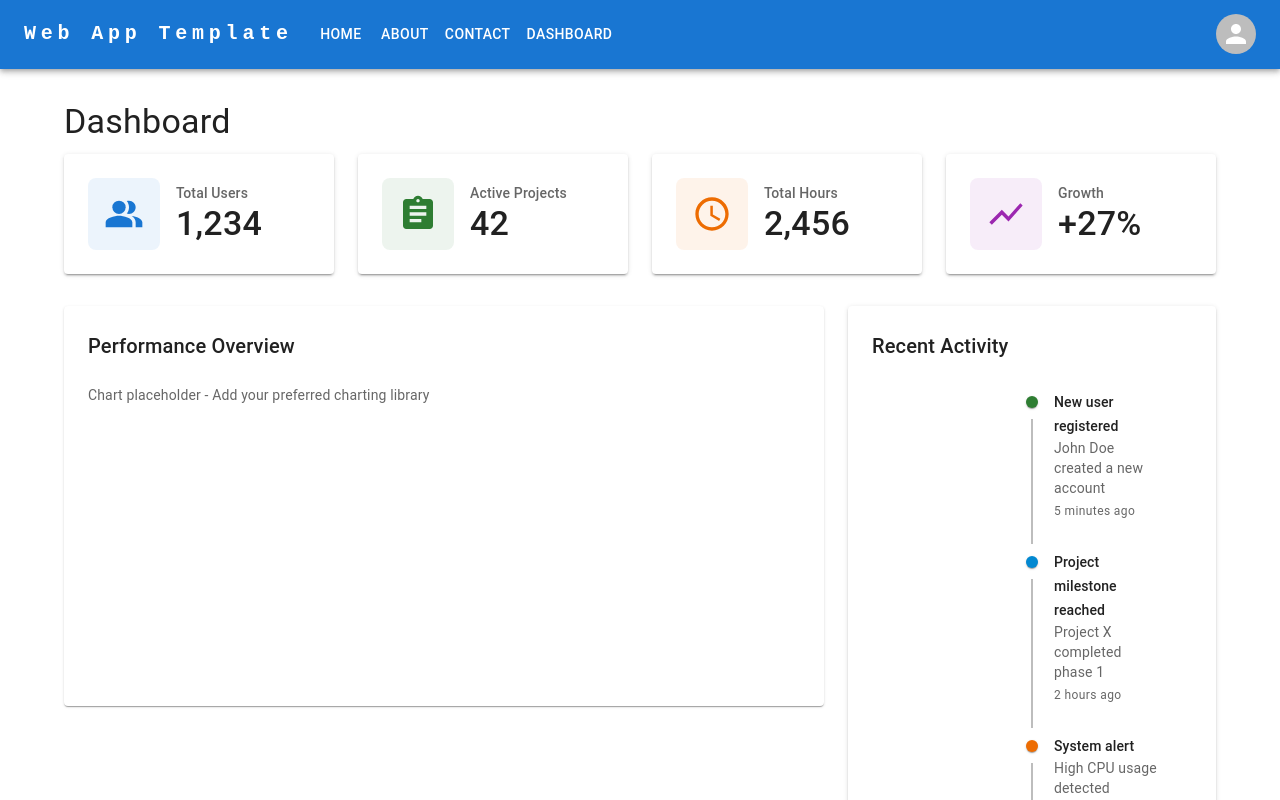
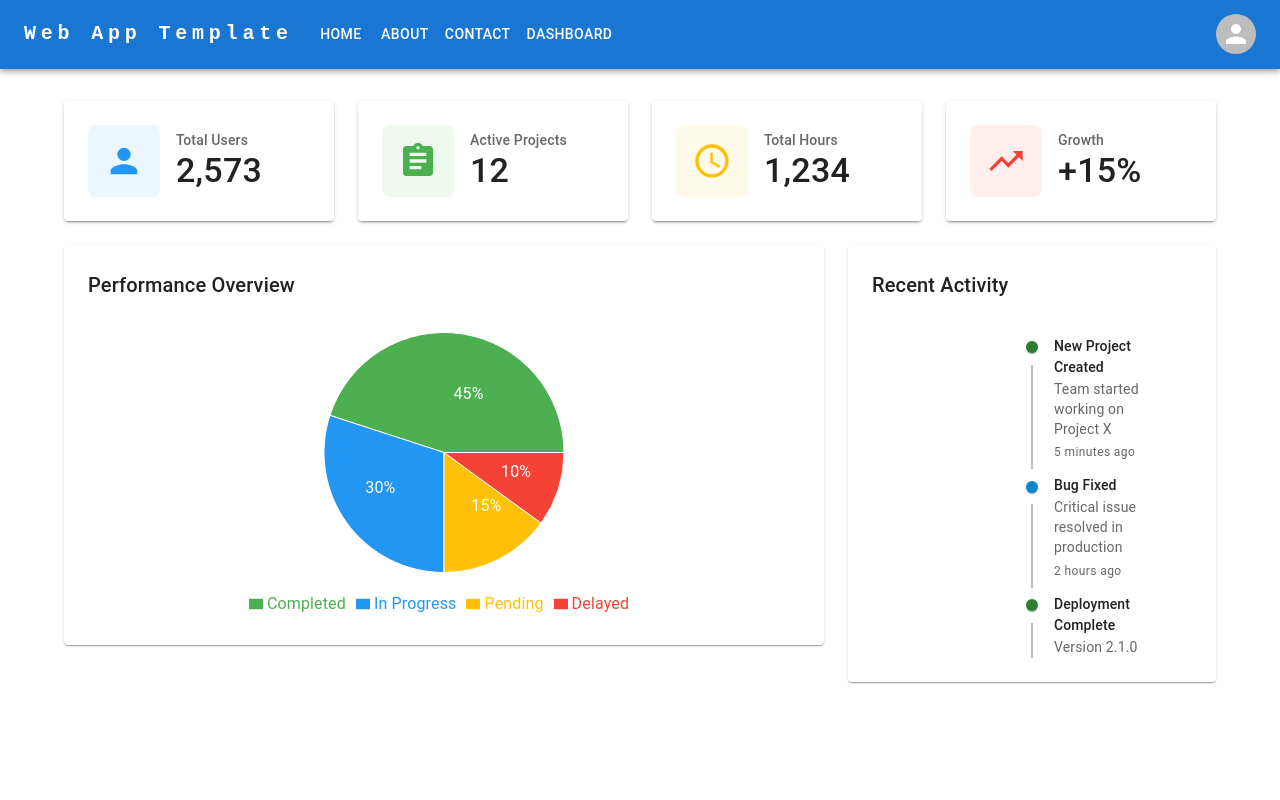
Before and after one commit to timone019/web-app-template, a React (Create React App) app: page /dashboard in a window 1280 px wide. Shown: the top 800 px of the page. Built offline with nearby package versions, Linux system fonts and the light colour scheme.

Commit message:
added pie chart to dashboard

```diff
--- a/package.json
+++ b/package.json
@@ -22,6 +22,7 @@
     "react-dom": "^18.3.1",
     "react-router-dom": "^7.0.1",
     "react-scripts": "5.0.1",
+    "recharts": "^2.13.3",
     "typescript": "^4.9.5",
     "web-vitals": "^2.1.4",
     "yup": "^1.4.0"
--- a/src/components/dashboard/ActivityTimeline.tsx
+++ b/src/components/dashboard/ActivityTimeline.tsx
@@ -9,7 +9,7 @@ import {
 } from '@mui/lab';
 import { Paper, Typography, Box } from '@mui/material';
 
-interface Activity {
+export interface Activity {
   id: number;
   title: string;
   description: string;
@@ -17,39 +17,51 @@ interface Activity {
   type: 'success' | 'error' | 'info' | 'warning';
 }
 
-interface ActivityTimelineProps {
+export interface ActivityTimelineProps {
   activities: Activity[];
 }
 
+const getTimelineDotColor = (type: Activity['type']) => {
+  switch (type) {
+    case 'success':
+      return 'success';
+    case 'error':
+      return 'error';
+    case 'warning':
+      return 'warning';
+    case 'info':
+    default:
+      return 'info';
+  }
+};
+
 const ActivityTimeline: React.FC<ActivityTimelineProps> = ({ activities }) => {
   return (
-    <Paper elevation={2} sx={{ p: 3 }}>
+    <Paper sx={{ p: 3, height: '100%' }}>
       <Typography variant="h6" gutterBottom>
         Recent Activity
       </Typography>
+      <Box sx={{ maxHeight: 350, overflow: 'auto' }}>
         <Timeline>
           {activities.map((activity, index) => (
             <TimelineItem key={activity.id}>
               <TimelineSeparator>
-              <TimelineDot color={activity.type} />
+                <TimelineDot color={getTimelineDotColor(activity.type)} />
                 {index < activities.length - 1 && <TimelineConnector />}
               </TimelineSeparator>
               <TimelineContent>
-              <Box sx={{ mb: 2 }}>
-                <Typography variant="subtitle2" component="span">
-                  {activity.title}
-                </Typography>
+                <Typography variant="subtitle2">{activity.title}</Typography>
                 <Typography variant="body2" color="text.secondary">
                   {activity.description}
                 </Typography>
                 <Typography variant="caption" color="text.secondary">
                   {activity.time}
                 </Typography>
-              </Box>
               </TimelineContent>
             </TimelineItem>
           ))}
         </Timeline>
+      </Box>
     </Paper>
   );
 };
--- /dev/null
+++ b/src/components/dashboard/PerformanceChart.tsx
@@ -0,0 +1,80 @@
+import React from 'react';
+import { PieChart, Pie, Cell, ResponsiveContainer, Legend, Tooltip } from 'recharts';
+import { Paper, Typography, Box } from '@mui/material';
+
+interface ChartData {
+  name: string;
+  value: number;
+  color: string;
+}
+
+interface PerformanceChartProps {
+  data: ChartData[];
+}
+
+const RADIAN = Math.PI / 180;
+const renderCustomizedLabel = ({
+  cx,
+  cy,
+  midAngle,
+  innerRadius,
+  outerRadius,
+  percent,
+}: any) => {
+  const radius = innerRadius + (outerRadius - innerRadius) * 0.5;
+  const x = cx + radius * Math.cos(-midAngle * RADIAN);
+  const y = cy + radius * Math.sin(-midAngle * RADIAN);
+
+  return (
+    <text
+      x={x}
+      y={y}
+      fill="white"
+      textAnchor={x > cx ? 'start' : 'end'}
+      dominantBaseline="central"
+    >
+      {`${(percent * 100).toFixed(0)}%`}
+    </text>
+  );
+};
+
+const PerformanceChart: React.FC<PerformanceChartProps> = ({ data }) => {
+  return (
+    <Paper
+      sx={{
+        p: 3,
+        display: 'flex',
+        flexDirection: 'column',
+        height: 400,
+      }}
+    >
+      <Typography variant="h6" gutterBottom>
+        Performance Overview
+      </Typography>
+      <Box sx={{ width: '100%', height: '100%', minHeight: 300 }}>
+        <ResponsiveContainer width="100%" height="100%">
+          <PieChart>
+            <Pie
+              data={data}
+              cx="50%"
+              cy="50%"
+              labelLine={false}
+              label={renderCustomizedLabel}
+              outerRadius={120}
+              fill="#8884d8"
+              dataKey="value"
+            >
+              {data.map((entry, index) => (
+                <Cell key={`cell-${index}`} fill={entry.color} />
+              ))}
+            </Pie>
+            <Tooltip />
+            <Legend />
+          </PieChart>
+        </ResponsiveContainer>
+      </Box>
+    </Paper>
+  );
+};
+
+export default PerformanceChart;
--- a/src/pages/Dashboard.tsx
+++ b/src/pages/Dashboard.tsx
@@ -1,117 +1,90 @@
 import React from 'react';
-import { Container, Grid, Typography, Paper } from '@mui/material';
-import {
-  PeopleAlt as PeopleIcon,
-  ShowChart as ChartIcon,
-  AccessTime as TimeIcon,
-  Assignment as TaskIcon,
-} from '@mui/icons-material';
+import { Container, Grid } from '@mui/material';
 import StatCard from '../components/dashboard/StatCard';
-import ActivityTimeline from '../components/dashboard/ActivityTimeline';
+import ActivityTimeline, { Activity } from '../components/dashboard/ActivityTimeline';
+import PerformanceChart from '../components/dashboard/PerformanceChart';
+import { Person, Assignment, AccessTime, TrendingUp } from '@mui/icons-material';
 
-const Dashboard = () => {
-  // Mock data for statistics
-  const stats = [
-    {
-      title: 'Total Users',
-      value: '1,234',
-      icon: <PeopleIcon />,
-      color: '#1976d2',
-    },
-    {
-      title: 'Active Projects',
-      value: '42',
-      icon: <TaskIcon />,
-      color: '#2e7d32',
-    },
-    {
-      title: 'Total Hours',
-      value: '2,456',
-      icon: <TimeIcon />,
-      color: '#ed6c02',
-    },
-    {
-      title: 'Growth',
-      value: '+27%',
-      icon: <ChartIcon />,
-      color: '#9c27b0',
-    },
+const Dashboard: React.FC = () => {
+  const chartData = [
+    { name: 'Completed', value: 45, color: '#4CAF50' },
+    { name: 'In Progress', value: 30, color: '#2196F3' },
+    { name: 'Pending', value: 15, color: '#FFC107' },
+    { name: 'Delayed', value: 10, color: '#F44336' },
   ];
 
-  // Mock data for activities
-  const activities = [
+  const activities: Activity[] = [
     {
       id: 1,
-      title: 'New user registered',
-      description: 'John Doe created a new account',
+      title: 'New Project Created',
+      description: 'Team started working on Project X',
       time: '5 minutes ago',
-      type: 'success' as const,
+      type: 'success',
     },
     {
       id: 2,
-      title: 'Project milestone reached',
-      description: 'Project X completed phase 1',
+      title: 'Bug Fixed',
+      description: 'Critical issue resolved in production',
       time: '2 hours ago',
-      type: 'info' as const,
+      type: 'info',
     },
     {
       id: 3,
-      title: 'System alert',
-      description: 'High CPU usage detected',
+      title: 'Deployment Complete',
+      description: 'Version 2.1.0 deployed to production',
       time: '1 day ago',
-      type: 'warning' as const,
+      type: 'success',
     },
     {
       id: 4,
-      title: 'Error reported',
-      description: 'API endpoint /users/create failed',
+      title: 'Server Alert',
+      description: 'High memory usage detected',
       time: '2 days ago',
-      type: 'error' as const,
+      type: 'warning',
     },
   ];
 
   return (
     <Container maxWidth="lg" sx={{ mt: 4, mb: 4 }}>
-      <Typography variant="h4" component="h1" gutterBottom>
-        Dashboard
-      </Typography>
-
-      {/* Statistics Cards */}
-      <Grid container spacing={3} sx={{ mb: 4 }}>
-        {stats.map((stat, index) => (
-          <Grid item xs={12} sm={6} md={3} key={index}>
-            <StatCard
-              title={stat.title}
-              value={stat.value}
-              icon={stat.icon}
-              color={stat.color}
-            />
-          </Grid>
-        ))}
-      </Grid>
-
       <Grid container spacing={3}>
-        {/* Chart */}
-        <Grid item xs={12} md={8}>
-          <Paper
-            sx={{
-              p: 3,
-              display: 'flex',
-              flexDirection: 'column',
-              height: 400,
-            }}
-          >
-            <Typography variant="h6" gutterBottom>
-              Performance Overview
-            </Typography>
-            {/* Add your chart component here */}
-            <Typography variant="body2" color="text.secondary" sx={{ mt: 2 }}>
-              Chart placeholder - Add your preferred charting library
-            </Typography>
-          </Paper>
+        {/* Stats Row */}
+        <Grid item xs={12} sm={6} md={3}>
+          <StatCard
+            title="Total Users"
+            value="2,573"
+            icon={<Person />}
+            color="#2196F3"
+          />
+        </Grid>
+        <Grid item xs={12} sm={6} md={3}>
+          <StatCard
+            title="Active Projects"
+            value="12"
+            icon={<Assignment />}
+            color="#4CAF50"
+          />
+        </Grid>
+        <Grid item xs={12} sm={6} md={3}>
+          <StatCard
+            title="Total Hours"
+            value="1,234"
+            icon={<AccessTime />}
+            color="#FFC107"
+          />
+        </Grid>
+        <Grid item xs={12} sm={6} md={3}>
+          <StatCard
+            title="Growth"
+            value="+15%"
+            icon={<TrendingUp />}
+            color="#F44336"
+          />
         </Grid>
 
-        {/* Recent Activity */}
+        {/* Chart and Timeline Row */}
+        <Grid item xs={12} md={8}>
+          <PerformanceChart data={chartData} />
+        </Grid>
         <Grid item xs={12} md={4}>
           <ActivityTimeline activities={activities} />
         </Grid>
```
Also changed, not shown: 1 other file (tests, documents, lock files or other folders). Lines whose indentation alone changed are shown as unchanged.
